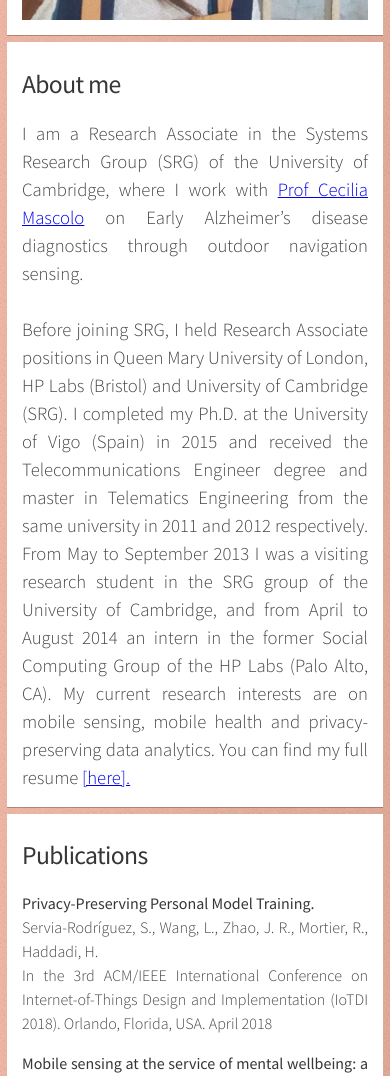
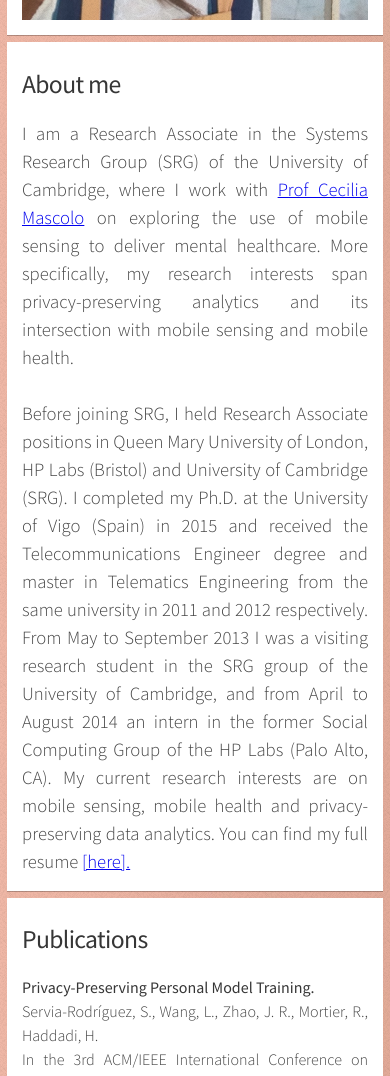
Before and after one commit to sservia/sservia.github.io, a plain HTML site: page index.html in a window 390 px wide. Shown: the part 760-1836 px from the top of the page. Drawn offline with Linux system fonts and the light colour scheme.

Commit message:
Update index.html

```diff
--- a/index.html
+++ b/index.html
@@ -50,7 +50,7 @@
     							<header>
     								<h2>About me</h2>
     							</header>
-    							<p align="justify" style="font-size: 14pt;line-height:1.5">I am a Research Associate in the Systems Research Group (SRG) of the University of Cambridge, where I work with <a href= "http://www.cl.cam.ac.uk/~cm542/">Prof Cecilia Mascolo</a> on Early Alzheimer’s disease diagnostics through outdoor navigation sensing.<br><br>Before joining SRG, I held Research Associate positions in Queen Mary University of London, HP Labs (Bristol) and University of Cambridge (SRG). I completed my Ph.D. at the University of Vigo (Spain) in 2015 and received the Telecommunications Engineer degree and master in Telematics Engineering from the same university in 2011 and 2012 respectively. From May to September 2013 I was a visiting research student in the SRG group of the University of Cambridge, and from April to August 2014 an intern in the former Social Computing Group of the HP Labs (Palo Alto, CA). My current research interests are on mobile sensing, mobile health and privacy-preserving data analytics. You can find my full resume <a href= "images/cv-sandra_servia.pdf"> [here].</a></p>
+    							<p align="justify" style="font-size: 14pt;line-height:1.5">I am a Research Associate in the Systems Research Group (SRG) of the University of Cambridge, where I work with <a href= "http://www.cl.cam.ac.uk/~cm542/">Prof Cecilia Mascolo</a> on exploring the use of mobile sensing to deliver mental healthcare. More specifically, my research interests span privacy-preserving analytics and its intersection with mobile sensing and mobile health.<br><br>Before joining SRG, I held Research Associate positions in Queen Mary University of London, HP Labs (Bristol) and University of Cambridge (SRG). I completed my Ph.D. at the University of Vigo (Spain) in 2015 and received the Telecommunications Engineer degree and master in Telematics Engineering from the same university in 2011 and 2012 respectively. From May to September 2013 I was a visiting research student in the SRG group of the University of Cambridge, and from April to August 2014 an intern in the former Social Computing Group of the HP Labs (Palo Alto, CA). My current research interests are on mobile sensing, mobile health and privacy-preserving data analytics. You can find my full resume <a href= "images/cv-sandra_servia.pdf"> [here].</a></p>
     						</article>
 
 						<!-- Publications -->
```
